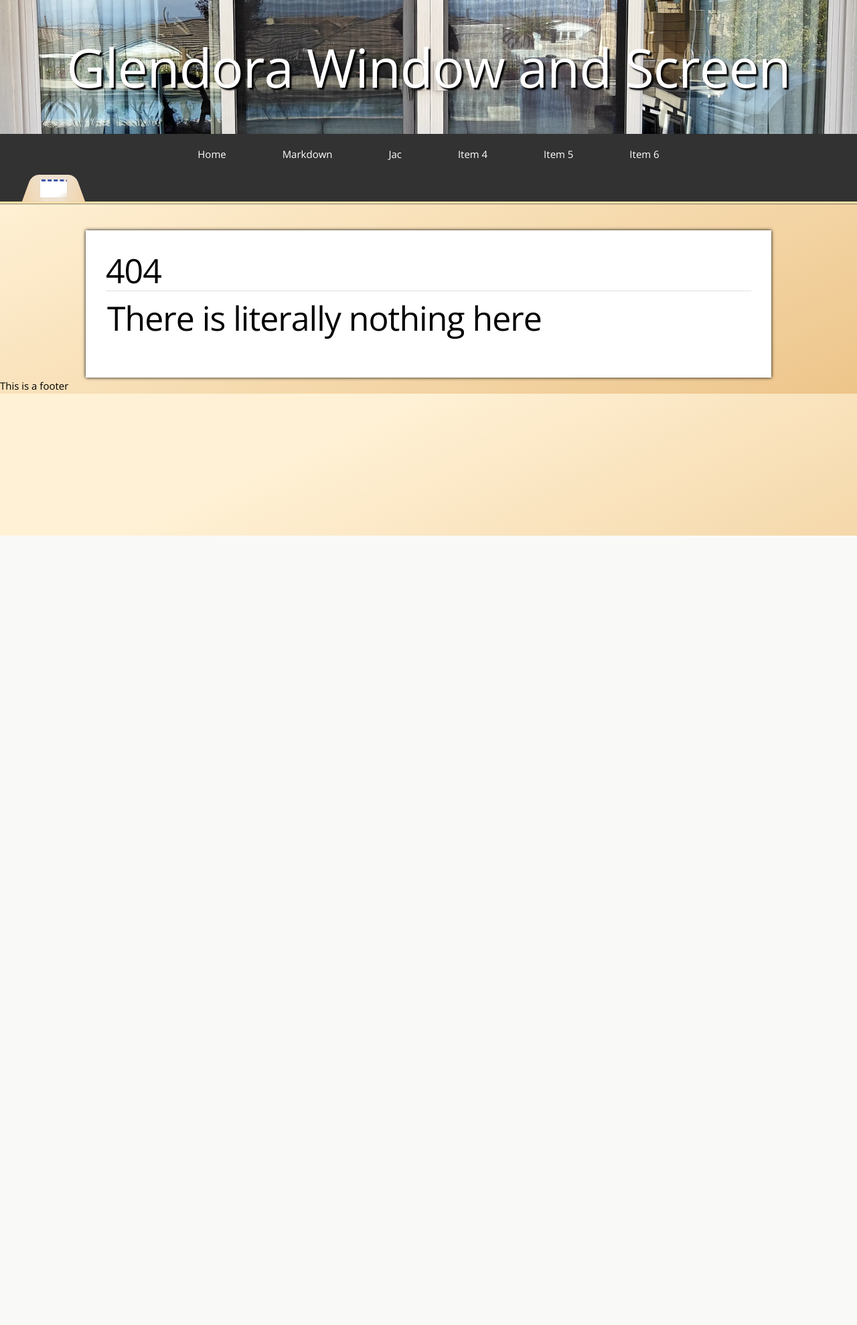
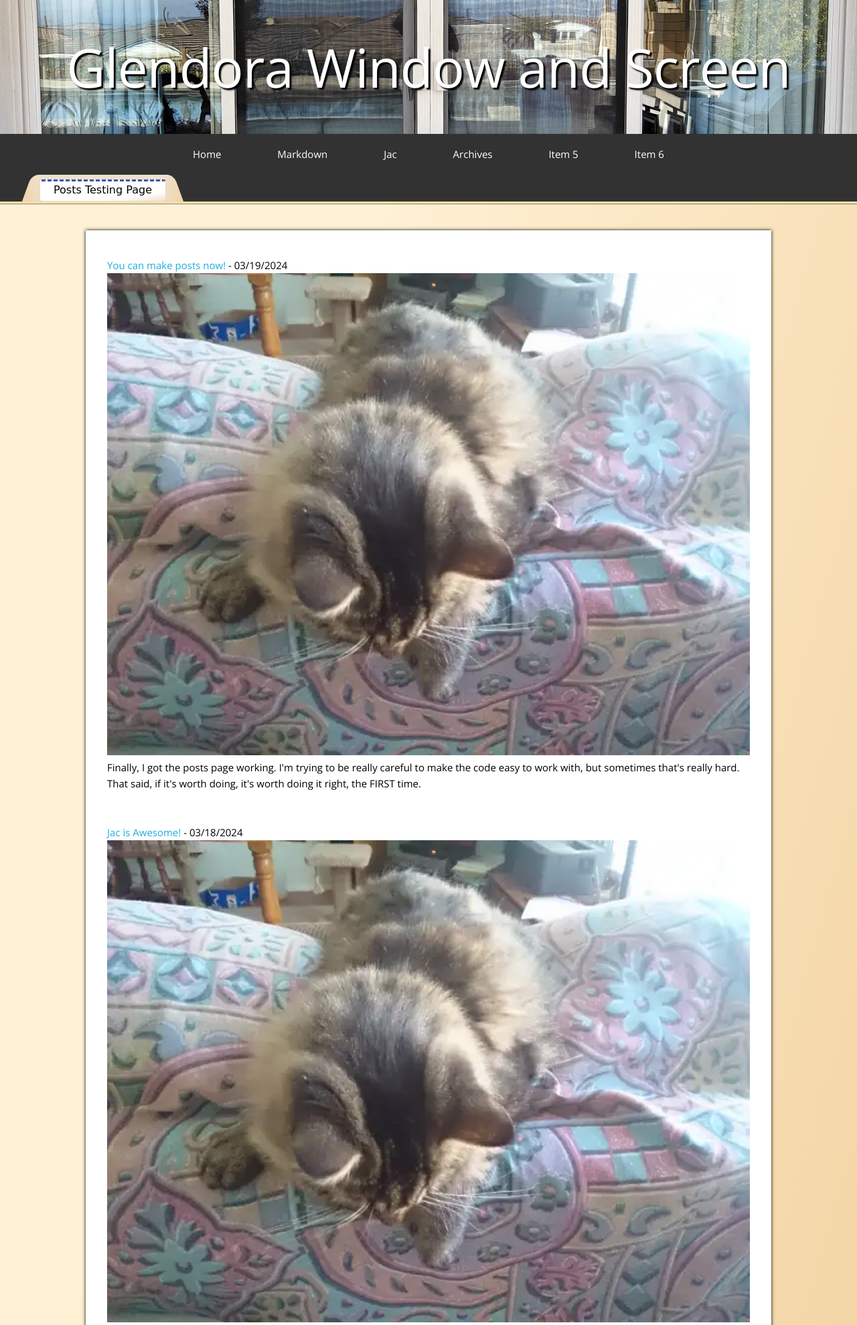
Before and after one commit to ForbodingAngel/simple-website-framework, a PHP site: page /archives in a window 1280 px wide. Shown: the top 1979 px of the page at 67% size. Before the commit the page ends 800 px from the top, so only its background shows below. Run offline with PHP 8.4, Linux system fonts and the light colour scheme; data that the repository does not hold is empty.

Commit message:
Added posts capability with pagination

```diff
--- a/config/config.php
+++ b/config/config.php
@@ -33,7 +33,6 @@
         $fontAwesome = true;
     }
 
-
     /* This is a catchall, just in case. There is also another catchall in the page layout file, just in case this one doesn't do the trick. */
     if (!file_exists("pages/" . $pagename .".md")) {
         $pagename = "404";
--- a/index.php
+++ b/index.php
@@ -16,7 +16,7 @@
 	/* This block of code determines the name of the requested page based on the value of $requestedPage. If $requestedPage is empty (i.e., the root URL is requested), the page name is set to "home". Otherwise, the page name is set to the value of $requestedPage. */
 		$pagename = "home";
 	} else {
-		$pagename = $requestedPage;
+		$pagename = strtolower($requestedPage);
 	}
 
 	/* In summary, this code retrieves the requested URI, extracts the path component, and determines the name of the requested page based on the path. If no specific page is requested (e.g., accessing the root URL), it sets the page name to "home". */
--- a/pages/404.md
+++ b/pages/404.md
@@ -1,3 +1,2 @@
-<!-- layout:page.php -->
 <!-- layout:page-notitle.php -->
 # There is literally nothing here
--- /dev/null
+++ b/pages/archives.md
@@ -0,0 +1,2 @@
+<!-- pagetitle:Posts testing page -->
+<!-- layout:post-notitle.php -->
--- /dev/null
+++ b/pages/posts/article01.md
@@ -0,0 +1,17 @@
+<!-- pagetitle:Jac is Awesome! -->
+<!-- date:03/10/2022 -->
+<!-- excerpt:This is a story about Jac. Jac is perfect. I love her very much. -->
+<!-- thumbnail:babykitty.webp -->
+<!-- layout:page-notitle.php -->
+
+# Jac is my Girlfriend. I love her very much!
+
+Mwaaaah!
+
+**Smooch**
+
+
+
+Test to see if Marktext removes the comments.
+
+Edit: It doesn't!
--- /dev/null
+++ b/pages/posts/article1.md
@@ -0,0 +1,17 @@
+<!-- pagetitle:Jac is Awesome! -->
+<!-- date:03/18/2024 -->
+<!-- excerpt:This is a story about Jac. Jac is perfect. I love her very much. -->
+<!-- thumbnail:babykitty.webp -->
+<!-- layout:page-notitle.php -->
+
+# Jac is my Girlfriend. I love her very much!
+
+Mwaaaah!
+
+**Smooch**
+
+
+
+Test to see if Marktext removes the comments.
+
+Edit: It doesn't!
--- /dev/null
+++ b/pages/posts/article2.md
@@ -0,0 +1,17 @@
+<!-- pagetitle:Jac is Awesome! -->
+<!-- date:03/05/2024 -->
+<!-- excerpt:This is a story about Jac. Jac is perfect. I love her very much. -->
+<!-- thumbnail:babykitty.webp -->
+<!-- layout:page-notitle.php -->
+
+# Jac is my Girlfriend. I love her very much!
+
+Mwaaaah!
+
+**Smooch**
+
+
+
+Test to see if Marktext removes the comments.
+
+Edit: It doesn't!
--- /dev/null
+++ b/pages/posts/article3.md
@@ -0,0 +1,17 @@
+<!-- pagetitle:Jac is Awesome! -->
+<!-- date:02/28/2016 -->
+<!-- excerpt:This is a story about Jac. Jac is perfect. I love her very much. -->
+<!-- thumbnail:babykitty.webp -->
+<!-- layout:page-notitle.php -->
+
+# Jac is my Girlfriend. I love her very much!
+
+Mwaaaah!
+
+**Smooch**
+
+
+
+Test to see if Marktext removes the comments.
+
+Edit: It doesn't!
--- /dev/null
+++ b/pages/posts/article4.md
@@ -0,0 +1,17 @@
+<!-- pagetitle:Jac is Awesome! -->
+<!-- date:12/18/2021 -->
+<!-- excerpt:This is a story about Jac. Jac is perfect. I love her very much. -->
+<!-- thumbnail:babykitty.webp -->
+<!-- layout:page-notitle.php -->
+
+# Jac is my Girlfriend. I love her very much!
+
+Mwaaaah!
+
+**Smooch**
+
+
+
+Test to see if Marktext removes the comments.
+
+Edit: It doesn't!
--- /dev/null
+++ b/pages/posts/examplepost.md
@@ -0,0 +1,27 @@
+<!-- pagetitle:You can make posts now! -->
+
+<!-- date:03/19/2024 -->
+
+<!-- excerpt:Finally, I got the posts page working. I'm trying to be really careful to make the code easy to work with, but sometimes that's really hard. That said, if it's worth doing, it's worth doing it right, the FIRST time. -->
+
+<!-- thumbnail:babykitty.webp -->
+
+<!-- layout:page-notitle.php -->
+
+# In the Beginning...
+
+This whole saga started because I was unhappy with wordpress and wanted something that I could control. At first it was really ingenious and clever (it still is), but then it started taking on a life of it's own. I kept seeing things that I would like to add and I was like "I could code that".
+
+Turns out, I was right. I have had to turn to ChatGPT for some of the more nuanced things about php that I have forgotten. Keep in mind, I did this professionally for many many years, so it's not like this is something new to me.
+
+That said, I have never taken it so far as to create a templating system and so forth. I have built very minor template systems, but nowhere near this level.
+
+The nice part about this is that Web developers have total control. I keep adding features and plugins that I find useful. Soon I will add a jquery gallery plugin that I like. It can also be used to lightbox single images, which means that I can dual purpose the hell out of it.
+
+Before I do all that I'm going to have to increase my markdown foo. In particular I need to learn and memorize how to summon an image and assign a class, or multiple classes, to it. That way using classes I can control if it opens in a lightbox, if it's a part of an image gallery, if it has special picture effects around it and so on.
+
+Realistically no one else will ever use this, and that's fine. This entire system is primarily for me. But I wanted to take control. Wordpress is topheavy AS FUCK, and I'm sick of it.
+
+I have looked at so many flat file CMS'. Holy jesus I have looked at literally every one. Most of them were pretty neat, but you lost a lot of design control, or they used a templating system that just made thigns more complicated than they needed to be, or they were missing what I consider to be basic features... Etc.
+
+So here we are. As the famous xkcd comic points out, there are 1283234847 CMS' out there. I'm going to make a new one that combines all the best features of all of them. There are now 1283234848 CMS' out there.
--- a/themes/manilla/navigation.php
+++ b/themes/manilla/navigation.php
@@ -4,9 +4,9 @@
         <div class="stellarnav">
             <ul>
                 <li><a href="">Home</a></li>
-                <li><a href="Markdown">Markdown</a></li>
-                <li><a href="Jac">Jac</a></li>
-                <li><a href="">Item 4</a></li>
+                <li><a href="markdown">Markdown</a></li>
+                <li><a href="jac">Jac</a></li>
+                <li><a href="archives">Archives</a></li>
                 <li><a href="">Item 5</a></li>
                 <li><a href="">Item 6</a></li>
             </ul>
@@ -56,7 +56,9 @@
                         if ($pagename == "home") {
                             echo "Home";
                         } else {
-                            echo ucwords($pagetitle);
+                            if (isset ($pagetitle)) {
+								echo ucwords($pagetitle);
+							}
                         }
                     ?>
                 </span>
--- /dev/null
+++ b/themes/manilla/post-notitle.php
@@ -0,0 +1,88 @@
+</head>
+<body>
+
+	<!-- Primary Page Layout
+	–––––––––––––––––––––––––––––––––––––––––––––––––– -->
+	<div class="container">
+		<div class="content">
+			<div class="section group">
+				<div class="col span_12_of_12">
+					<?php
+
+					// Folder containing the Article files
+					$postsFolder = 'posts';
+
+					// Folder containing the images
+					$imageFolder = 'pages/' . $postsFolder . '/images';
+
+					// Array to store file details
+					$fileDetails = array();
+
+					// Loop through each file in the Article folder
+					foreach (glob("pages/$postsFolder/*.md") as $file) {
+						// Read the file contents
+						$contents = file_get_contents($file);
+
+						// Extract pagetitle, date, thumbnail, and excerpt from HTML comments
+						preg_match('/<!--\s+pagetitle:(.*?)\s+-->/s', $contents, $titleMatch); //This will be the linktext
+						preg_match('/<!--\s+date:(.*?)\s+-->/s', $contents, $dateMatch); //This needs to be mm/dd/yyyy format
+						preg_match('/<!--\s+thumbnail:(.*?)\s+-->/s', $contents, $thumbnailMatch); //Image filename with extension
+						preg_match('/<!--\s+excerpt:(.*?)\s+-->/s', $contents, $excerptMatch); //No real formatting here, just a blurb
+
+						// If all details are found, add them to the array
+						if ($titleMatch && $dateMatch && $thumbnailMatch && $excerptMatch) {
+							$title = trim($titleMatch[1]);
+							$date = trim($dateMatch[1]);
+							$thumbnail = trim($thumbnailMatch[1]);
+							$excerpt = trim($excerptMatch[1]);
+							$fileDetails[] = array('title' => $title, 'date' => $date, 'thumbnail' => $thumbnail, 'excerpt' => $excerpt, 'filename' => $file);
+						}
+					}
+
+					// Sort the array by date in descending order
+					usort($fileDetails, function ($a, $b) {
+						return strtotime($b['date']) - strtotime($a['date']);
+					});
+
+					// Pagination
+					$itemsPerPage = 5;
+					$page = isset($_GET['page']) ? $_GET['page'] : 1;
+					$startIndex = ($page - 1) * $itemsPerPage;
+					$fileDetailsPage = array_slice($fileDetails, $startIndex, $itemsPerPage);
+
+					// Output the sorted list of links, images, and excerpts for the current page
+					foreach ($fileDetailsPage as $fileDetail) {
+						$dateFormatted = date('m/d/Y', strtotime($fileDetail['date']));
+						echo '<a href="' . $postsFolder . '/' . basename($fileDetail['filename'], '.md') . '">' . $fileDetail['title'] . '</a> - ' . $dateFormatted . '<br>';
+						$imagePath = $imageFolder . '/' . $fileDetail['thumbnail'];
+						if (file_exists($imagePath)) {
+							echo '<img src="' . $imagePath . '" alt="' . $fileDetail['title'] . '"><br>';
+						} else {
+							echo 'Thumbnail not found for ' . $fileDetail['title'] . '<br>';
+							echo 'Imagepath: ' . $imagePath;
+						}
+						echo '<p>' . $fileDetail['excerpt'] . '</p><br>';
+					}
+
+					// Pagination links
+					$totalPages = ceil(count($fileDetails) / $itemsPerPage);
+					echo '<div>';
+					for ($i = 1; $i <= $totalPages; $i++) {
+						if ($i == $page) {
+							echo "<span>$i</span> ";
+						} else {
+							echo "<a href='$pagename?page=$i'>$i</a> ";
+						}
+					}
+					echo '</div>';
+
+					?>
+				</div>
+			</div>
+		</div>
+	</div>
+
+<!-- End Document
+  –––––––––––––––––––––––––––––––––––––––––––––––––– -->
+</body>
+</html>
```
Also changed, not shown: themes/manilla/post.php (added, +97 -0 lines), pages/posts/images/babykitty.webp (added).
